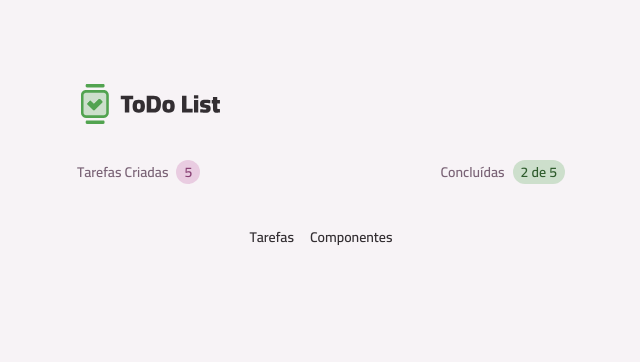
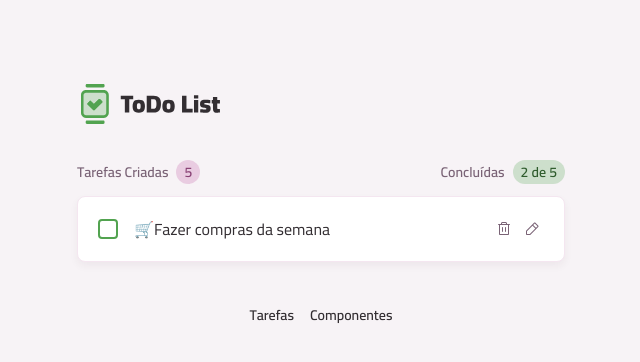
Before and after one commit to paulohenriquecorrea/todo, a React (Vite) app: page / in a window 1280 px wide. Shown: the top 362 px of the page, without its empty margins (319-959 px from the left). Built offline with nearby package versions, Linux system fonts and the light colour scheme.

Commit message:
Criado o Componente da Tarefa

```diff
--- a/src/components/button-icon.tsx
+++ b/src/components/button-icon.tsx
@@ -88,8 +88,10 @@
             size,
             disabled,
             className,
-            ...props
-        })}>
+        })}
+        disabled={disabled ?? false}
+        {...props}
+        >
             <Icon svg={icon} className={buttonIconIconVariants({variant, size})} />
         </button>
     )
--- /dev/null
+++ b/src/core-components/task-item.tsx
@@ -0,0 +1,54 @@
+import React from "react";
+import ButtonIcon from "../components/button-icon";
+import Card from "../components/card";
+import InputCheckbox from "../components/input-checkbox";
+import Text from "../components/text";
+import TrashIcon from "../assets/icons/Trash-Regular.svg?react";
+import Pencil from '../assets/icons/PencilSimple-Regular.svg?react';
+import XIcon from '../assets/icons/x.svg?react';
+import CheckIcon from '../assets/icons/Check-Regular.svg?react';import InputText from "../components/input-text";
+
+export default function TaskItem() {
+
+    const [isEditing, setIsEditing] = React.useState(false);
+
+    function handleEditTask() {
+        setIsEditing(true);
+        console.log(isEditing)
+    }
+
+    function handleExitEditTask() {
+        setIsEditing(false);
+    }
+
+    return (
+        <Card size="md" className="flex items-center gap-4">
+            {!isEditing ? (
+                <>
+                    <InputCheckbox />
+                    <Text className="flex-1">🛒Fazer compras da semana</Text>
+                    <div className="flex gap-1">
+                        <ButtonIcon icon={TrashIcon} variant="tertiary" />
+                        <ButtonIcon
+                            icon={Pencil}
+                            variant="tertiary"
+                            onClick={handleEditTask}
+                        />
+                    </div>
+                </>
+            )   : (
+                <>
+                    <InputText />
+                    <div className="flex gap-1">
+                        <ButtonIcon
+                            icon={XIcon}
+                            variant="secondary"
+                            onClick={handleExitEditTask}
+                        />
+                        <ButtonIcon icon={CheckIcon} variant="primary" />
+                    </div>
+                </>
+            )}
+        </Card>
+    )
+}
--- a/src/pages/page-home.tsx
+++ b/src/pages/page-home.tsx
@@ -1,4 +1,5 @@
 import Container from "../components/container";
+import TaskItem from "../core-components/task-item";
 import TasksSummary from "../core-components/tasks-summary";
 
 
@@ -8,6 +9,7 @@
             <header className="flex items-center justify-between">
                 <TasksSummary />
             </header>
+            <TaskItem />
         </Container>
     )
 }
```
